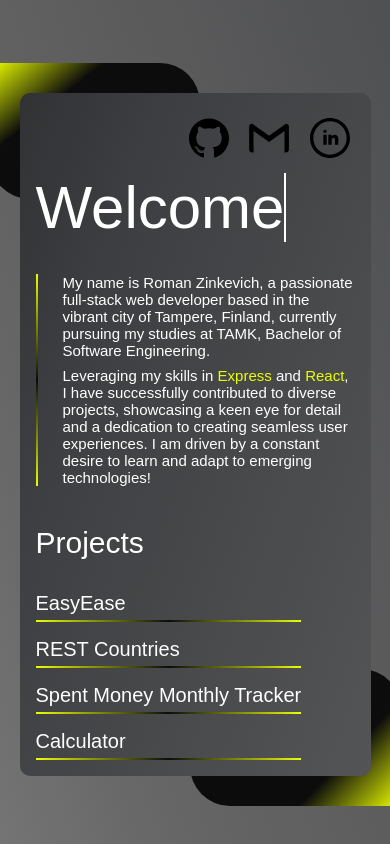
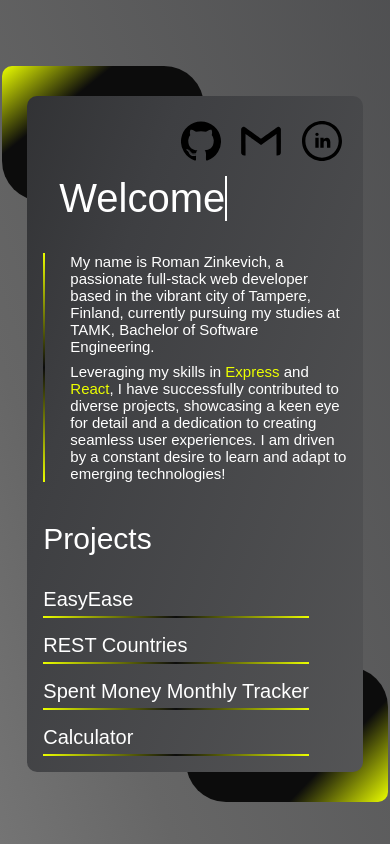
Before and after one commit to RomaZinkevich/Portfolio, a plain HTML site: page index.html in a window 390 px wide. Drawn offline with nearby package versions, Linux system fonts and the light colour scheme; a web font is replaced by a local one.

Commit message:
fixed some bugs

```diff
--- a/index.html
+++ b/index.html
@@ -41,7 +41,7 @@
                     </p>
                     <div class="project-links">
                         <a target="_blank" class="website" href="https://github.com/ZealinBee/MeditationNotMedication">View GitHub</a>
-                        <p class="website">Site is in progress</p>
+                        <p class="website">In progress</p>
                     </div>
                 </div>
             </div>
--- a/style.css
+++ b/style.css
@@ -221,7 +221,7 @@ p.website {
         padding: 2.5rem 0 1rem 0;
     }
     .container{
-        width: 90%;
+        width: 86%;
         margin:auto
     }
 
@@ -235,6 +235,7 @@ p.website {
     .container {
         padding: 5rem 1rem 1rem 1rem;
     }
+
     .container::after, .container::before {
         width: 60%;
         height: 30%;
@@ -250,18 +251,31 @@ p.website {
 }
 
 @media(max-width:500px){
+    body {
+        width: 100%;
+    }
     .container::after, .container::before {
         width: 60%;
         height: 20%;
     }
 
     .welcome {
-        font-size: 60px;
+        margin-left: 1rem;
+        font-size: 40px;
     }
 
     .text p {
         font-size: 15px;
     }
+
+    .container::after {
+        left: -25px;
+    }
+
+    .container::before {
+        right: -25px
+    }
+
 }
 
 @media(max-width:300px){
```
